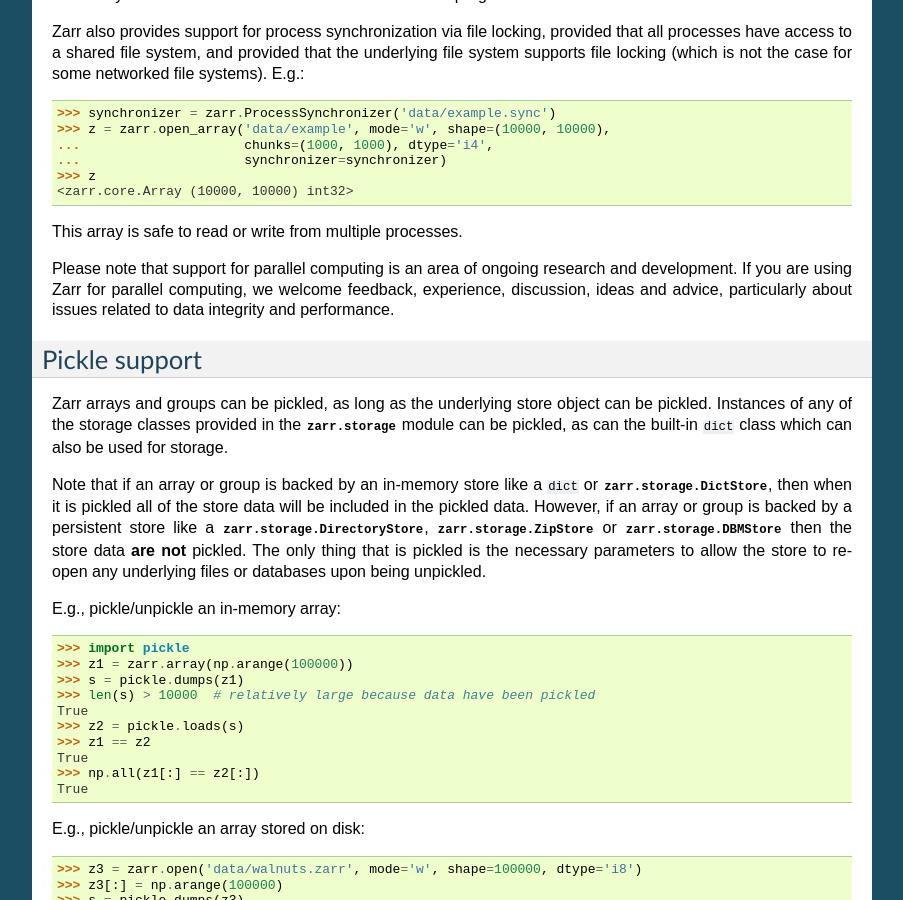
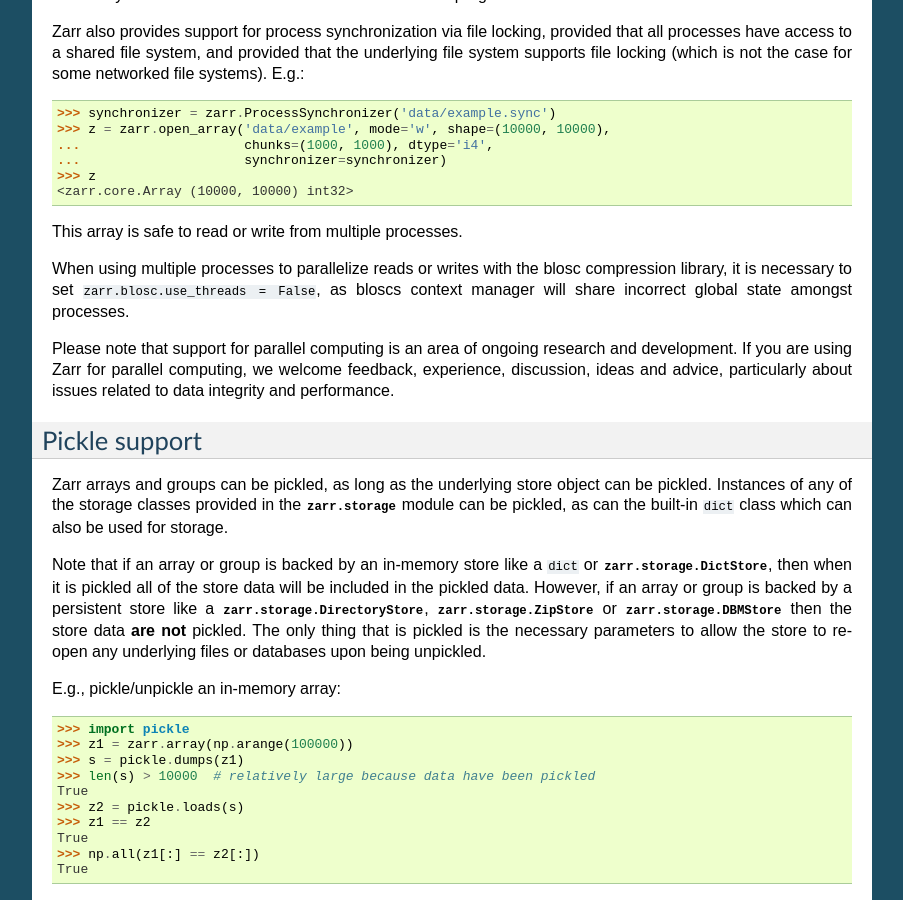
Before and after one commit to enthusiastdev121/zarr-python, a Sphinx documentation site: the page built from docs/tutorial.rst, in a window 1280 px wide and 900 px high, scrolled down 15374 px. Shown: the whole window, without its empty margins (198-1101 px from the left). Built offline with Sphinx 7.4.7, drawn with Linux system fonts in a browser that asks for light colours; the version number could not be read and is left out.

Commit message:
add parallel note with blosc

```diff
--- a/docs/tutorial.rst
+++ b/docs/tutorial.rst
@@ -981,6 +981,10 @@ some networked file systems). E.g.::
 
 This array is safe to read or write from multiple processes.
 
+When using multiple processes to parallelize reads or writes with the blosc
+compression library, it is necessary to set ``zarr.blosc.use_threads = False``,
+as bloscs context manager will share incorrect global state amongst processes.
+
 Please note that support for parallel computing is an area of ongoing research
 and development. If you are using Zarr for parallel computing, we welcome
 feedback, experience, discussion, ideas and advice, particularly about issues
```
